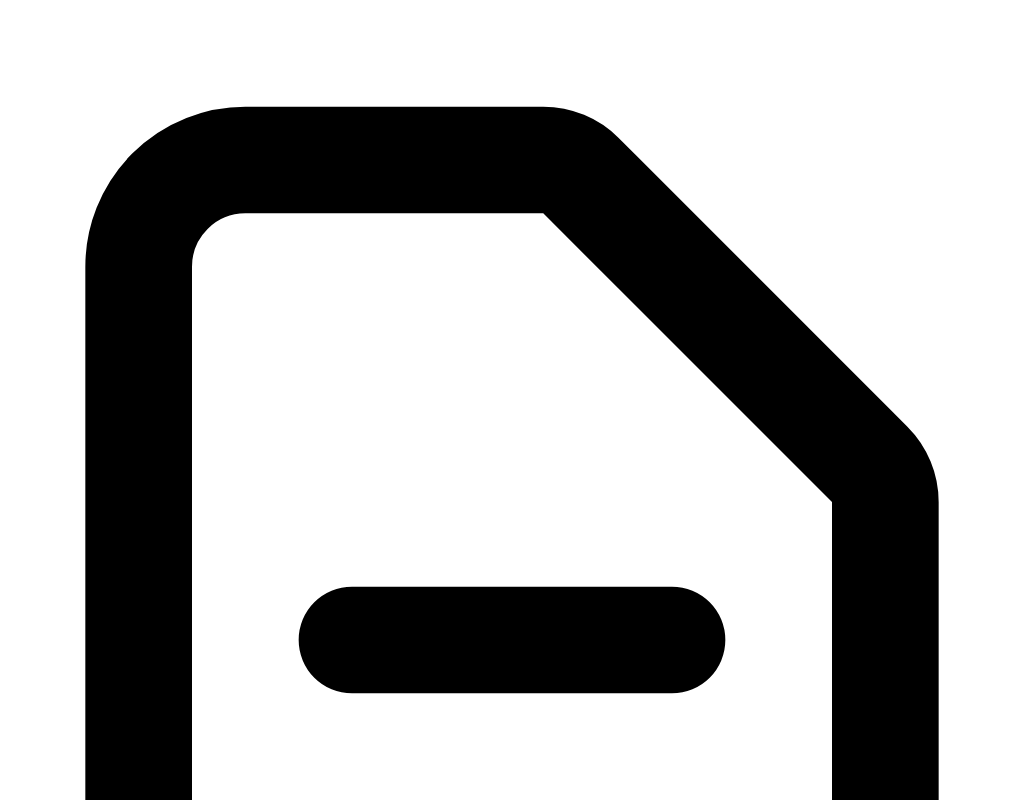
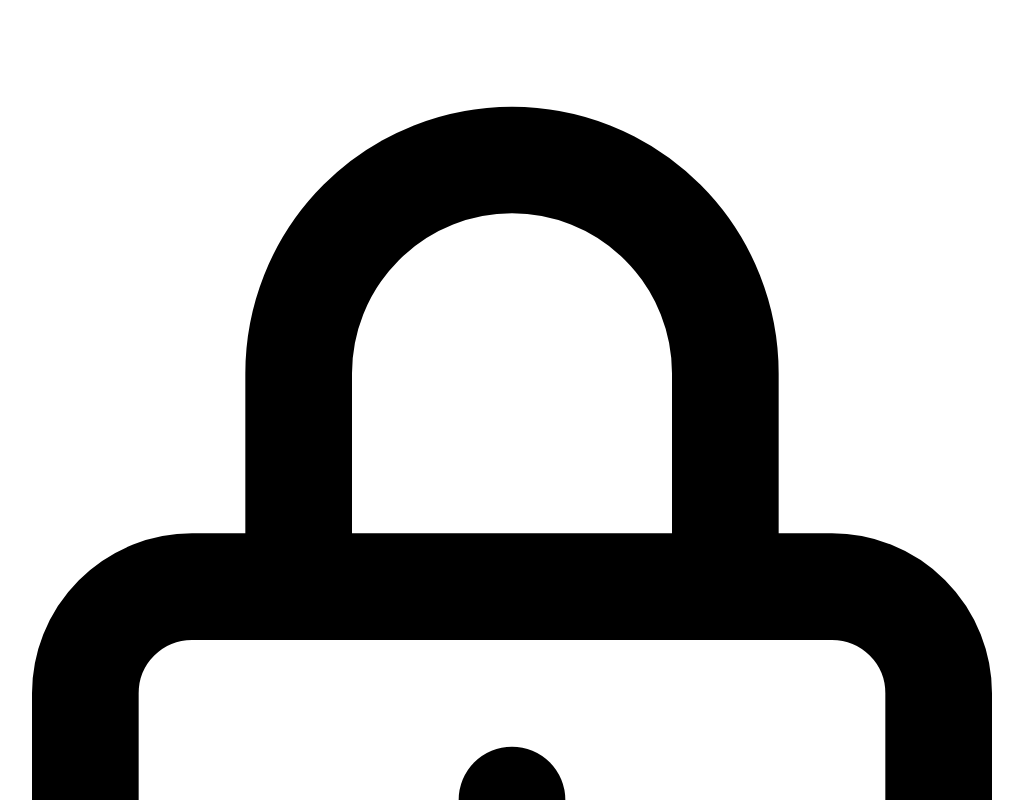
Before and after one commit to TrogonPatent/trogon-monitoring, a React (Vite) app: page / in a window 1280 px wide. Before the commit this address led to /dashboard. Shown: the top 800 px of the page, without its empty margins (128-1151 px from the left). Built offline with nearby package versions, Linux system fonts and the light colour scheme.

Commit message:
Update App.jsx

```diff
--- a/src/App.jsx
+++ b/src/App.jsx
@@ -1,11 +1,15 @@
 import { BrowserRouter, Routes, Route, Navigate } from 'react-router-dom';
+import AuthGate from './pages/AuthGate';
 import Dashboard from './pages/Dashboard';
 import NewProvisionalPage from './pages/NewProvisionalPage';
 
 /**
- * Router Configuration for Trogon Submarine
+ * Router Configuration for Trogon Monitoring System
  *
- * Phase A Routes:
+ * ALL ROUTES are protected by AuthGate
+ * Only brad@trogonpatent.ai and laura@trogonpatent.ai can access
+ *
+ * Routes:
  * - / → Dashboard (default)
  * - /dashboard → Dashboard
  * - /provisional/new → Upload new provisional
@@ -21,6 +25,7 @@ import NewProvisionalPage from './pages/NewProvisionalPage';
 function App() {
   return (
     <BrowserRouter>
+      <AuthGate>
         <Routes>
           {/* Default route */}
           <Route path="/" element={<Navigate to="/dashboard" replace />} />
@@ -41,6 +46,7 @@ function App() {
           {/* 404 catch-all */}
           <Route path="*" element={<NotFound />} />
         </Routes>
+      </AuthGate>
     </BrowserRouter>
   );
 }
```
Lines whose indentation alone changed are shown as unchanged.
